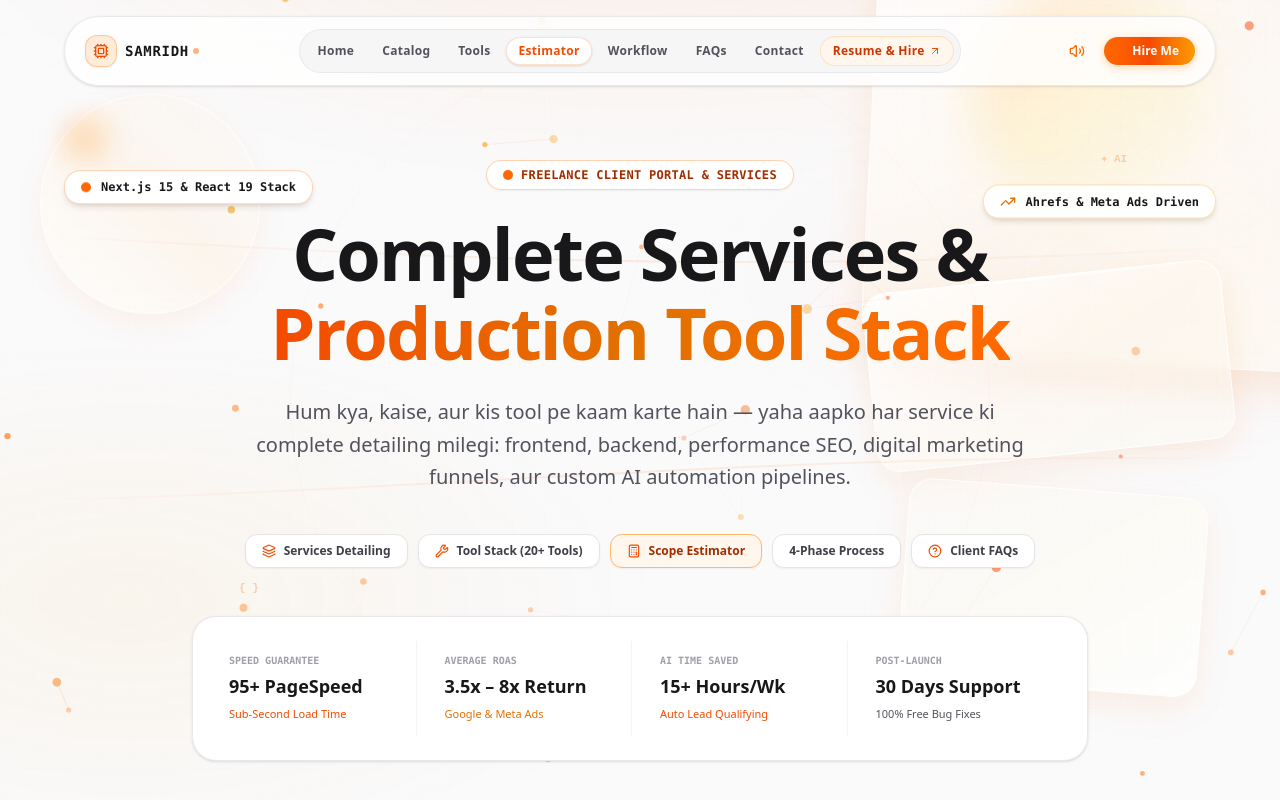
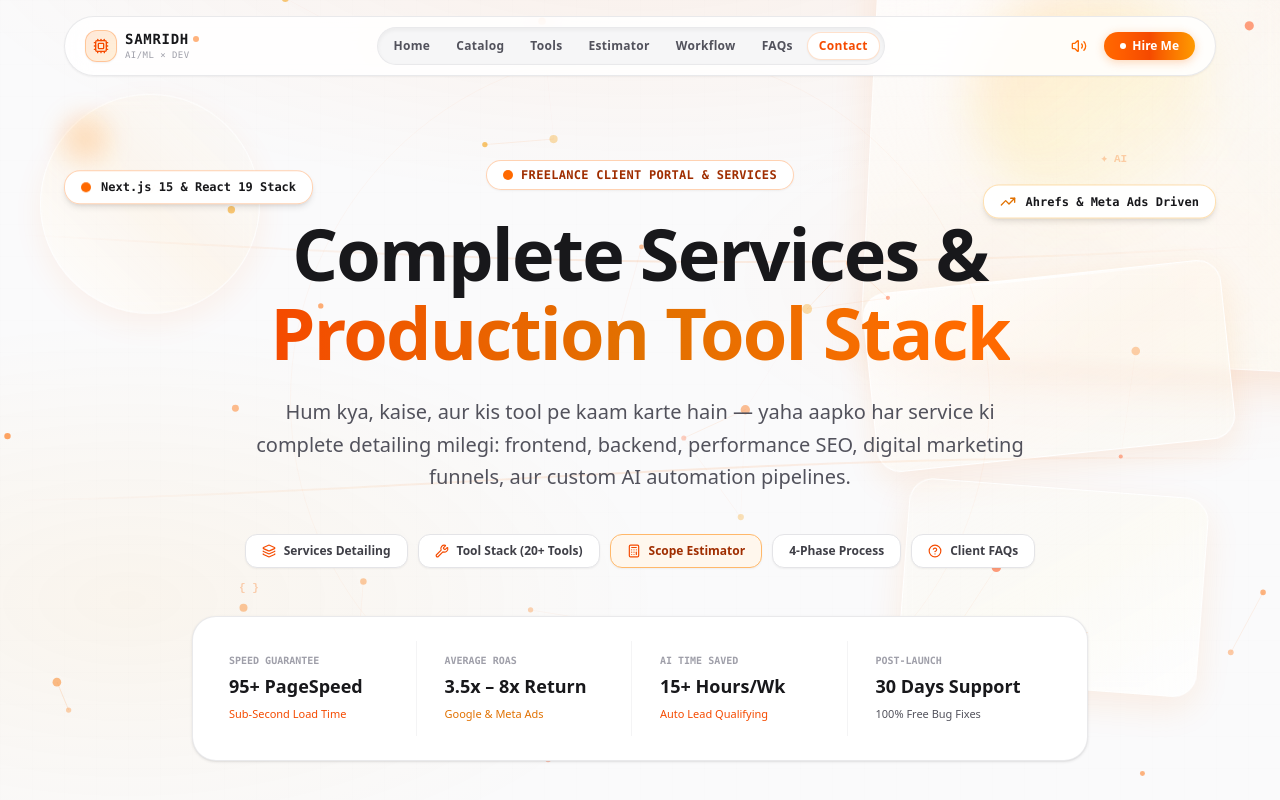
Before and after one commit to samriidhpandey/portfolio, a Next.js app: page /services in a window 1280 px wide. Shown: the top 800 px of the page. Built offline with nearby package versions, Linux system fonts and the light colour scheme.

Commit message:
fix(navbar): refine navigation links, smooth scroll offset, and mobile drawer UX

```diff
--- a/components/Navbar.tsx
+++ b/components/Navbar.tsx
@@ -1,13 +1,18 @@
 "use client";
 
-import { useState, useEffect } from "react";
+import { useState, useEffect, useCallback } from "react";
 import { motion, AnimatePresence } from "framer-motion";
 import { Menu, X, Volume2, VolumeX, Cpu, ArrowUpRight, Briefcase } from "lucide-react";
 import { sound } from "@/lib/audio";
 import { usePathname, useRouter } from "next/navigation";
 import Link from "next/link";
 
-const homeNavLinks = [
+interface NavLinkItem {
+  name: string;
+  href: string;
+}
+
+const homeNavLinks: NavLinkItem[] = [
   { name: "Home", href: "#home" },
   { name: "Services", href: "#services" },
   { name: "About", href: "#about" },
@@ -17,7 +22,7 @@ const homeNavLinks = [
   { name: "Contact", href: "#contact" }
 ];
 
-const servicesPageNavLinks = [
+const servicesPageNavLinks: NavLinkItem[] = [
   { name: "Home", href: "/" },
   { name: "Catalog", href: "#catalog" },
   { name: "Tools", href: "#tools" },
@@ -27,13 +32,13 @@ const servicesPageNavLinks = [
   { name: "Contact", href: "#contact" }
 ];
 
-const hirePageNavLinks = [
-  { name: "Portfolio", href: "/" },
+const hirePageNavLinks: NavLinkItem[] = [
+  { name: "Home", href: "/" },
   { name: "Services", href: "/services" },
   { name: "Resume", href: "#resume" },
   { name: "GitHub", href: "#github" },
   { name: "LinkedIn", href: "#linkedin" },
-  { name: "Inquire", href: "#contact" }
+  { name: "Contact", href: "#contact" }
 ];
 
 export default function Navbar() {
@@ -55,24 +60,62 @@ export default function Navbar() {
     ? servicesPageNavLinks
     : homeNavLinks;
 
+  // Scroll to element with fixed navbar offset and Lenis coordination
+  const scrollToElement = useCallback((targetSelector: string) => {
+    const lenis = (window as unknown as { __lenis?: { scrollTo: (t: string | Element, opts: { offset: number; duration: number }) => void } }).__lenis;
+    const el = document.querySelector(targetSelector);
+    if (!el) return;
+
+    if (lenis) {
+      lenis.scrollTo(el, { offset: -80, duration: 1.1 });
+    } else {
+      const navOffset = 80;
+      const elementPosition = el.getBoundingClientRect().top;
+      const offsetPosition = elementPosition + window.scrollY - navOffset;
+      window.scrollTo({
+        top: offsetPosition,
+        behavior: "smooth"
+      });
+    }
+  }, []);
+
+  // Update active section and scroll state
   useEffect(() => {
     const handleScroll = () => {
       setScrolled(window.scrollY > 20);
 
       const linksWithHashes = currentNavLinks.filter((l) => l.href.startsWith("#"));
+      if (linksWithHashes.length === 0) return;
+
       const sections = linksWithHashes.map((l) => l.href.substring(1));
-      const scrollPos = window.scrollY + 200;
 
+      // Check if user is near the bottom of the page
+      const isAtBottom = window.innerHeight + window.scrollY >= document.documentElement.scrollHeight - 70;
+      if (isAtBottom) {
+        const lastSection = sections[sections.length - 1];
+        if (lastSection) {
+          setActiveSection(lastSection);
+          return;
+        }
+      }
+
+      // Detect active section based on position
+      const scrollThreshold = window.scrollY + 180;
       for (let i = sections.length - 1; i >= 0; i--) {
         const el = document.getElementById(sections[i]);
-        if (el && el.offsetTop <= scrollPos) {
+        if (el) {
+          const rect = el.getBoundingClientRect();
+          const elementTop = rect.top + window.scrollY;
+          if (elementTop <= scrollThreshold) {
             setActiveSection(sections[i]);
             break;
+          }
         }
       }
     };
 
     window.addEventListener("scroll", handleScroll, { passive: true });
+    handleScroll();
     return () => window.removeEventListener("scroll", handleScroll);
   }, [currentNavLinks]);
 
@@ -88,6 +131,15 @@ export default function Navbar() {
     };
   }, [mobileMenuOpen]);
 
+  // Close drawer on Escape key
+  useEffect(() => {
+    const handleKeyDown = (e: KeyboardEvent) => {
+      if (e.key === "Escape") setMobileMenuOpen(false);
+    };
+    window.addEventListener("keydown", handleKeyDown);
+    return () => window.removeEventListener("keydown", handleKeyDown);
+  }, []);
+
   const handleSoundToggle = () => {
     const muted = sound.toggleMute();
     setIsMuted(muted);
@@ -101,7 +153,10 @@ export default function Navbar() {
     if (href.startsWith("#")) {
       const el = document.querySelector(href);
       if (el) {
-        el.scrollIntoView({ behavior: "smooth" });
+        scrollToElement(href);
+      } else {
+        // If element is not on current page (e.g. user on /services clicking a home section)
+        router.push("/" + href);
       }
     } else {
       router.push(href);
@@ -109,12 +164,13 @@ export default function Navbar() {
   };
 
   return (
-    <header className="fixed top-0 left-0 right-0 z-50 flex justify-center pt-2 sm:pt-4 px-2 sm:px-6 pointer-events-none">
+    <header className="fixed top-0 left-0 right-0 z-50 flex justify-center pt-2.5 sm:pt-4 px-3 sm:px-6 pointer-events-none">
       <nav
-        className={`pointer-events-auto w-full max-w-6xl flex items-center justify-between px-3 sm:px-5 py-2 sm:py-3 rounded-full transition-all duration-300 ${
+        aria-label="Main Navigation"
+        className={`pointer-events-auto w-full max-w-6xl flex items-center justify-between px-3.5 sm:px-5 py-2 sm:py-2.5 rounded-full transition-all duration-300 ${
           scrolled
-            ? "glass-panel bg-white/95 shadow-[0_8px_25px_rgba(249,115,22,0.1)] border border-orange-500/20"
-            : "bg-white/80 backdrop-blur-md border border-zinc-200/80 shadow-sm"
+            ? "glass-panel bg-white/95 shadow-[0_10px_30px_rgba(249,115,22,0.12)] border border-orange-500/20"
+            : "bg-white/85 backdrop-blur-md border border-zinc-200/80 shadow-xs"
         }`}
       >
         {/* Brand Logo */}
@@ -128,10 +184,10 @@ export default function Navbar() {
               sound.playClick();
             }
           }}
-          className="flex items-center gap-1.5 sm:gap-2 group cursor-pointer"
+          className="flex items-center gap-2 group cursor-pointer"
           onMouseEnter={() => sound.playHover()}
         >
-          <div className="w-7 h-7 sm:w-8 sm:h-8 rounded-xl bg-gradient-to-br from-orange-500/15 to-amber-500/15 border border-orange-500/30 flex items-center justify-center group-hover:border-orange-500 transition-colors shadow-xs">
+          <div className="w-7 h-7 sm:w-8 sm:h-8 rounded-xl bg-gradient-to-br from-orange-500/15 to-amber-500/15 border border-orange-500/30 flex items-center justify-center group-hover:border-orange-500 group-hover:shadow-[0_0_12px_rgba(249,115,22,0.3)] transition-all shadow-xs">
             <Cpu className="w-3.5 h-3.5 sm:w-4 sm:h-4 text-orange-600 group-hover:scale-110 transition-transform" />
           </div>
           <div className="flex flex-col">
@@ -139,12 +195,12 @@ export default function Navbar() {
               SAMRIDH
               <span className="w-1.5 h-1.5 rounded-full bg-orange-500 animate-pulse" />
             </span>
-            <span className="text-[8px] sm:text-[9px] font-mono text-zinc-400 tracking-wider hidden xs:block">AI/ML × DEV</span>
+            <span className="text-[8px] sm:text-[9px] font-mono text-zinc-400 tracking-wider hidden sm:block">AI/ML × DEV</span>
           </div>
         </Link>
 
         {/* Desktop Navigation Links */}
-        <div className="hidden md:flex items-center gap-1 bg-zinc-100/80 p-1.5 rounded-full border border-zinc-200/70">
+        <div className="hidden md:flex items-center gap-0.5 bg-zinc-100/80 p-1 rounded-full border border-zinc-200/70 shadow-inner">
           {currentNavLinks.map((link) => {
             const isHash = link.href.startsWith("#");
             const isActive = isHash && activeSection === link.href.substring(1);
@@ -157,7 +213,7 @@ export default function Navbar() {
                   handleLinkClick(link.href);
                 }}
                 onMouseEnter={() => sound.playHover()}
-                className={`relative px-3 py-1.5 text-xs font-semibold tracking-wide transition-colors rounded-full cursor-pointer ${
+                className={`relative px-3 py-1.5 text-xs font-semibold tracking-wide transition-colors rounded-full cursor-pointer select-none ${
                   isActive
                     ? "text-orange-600"
                     : "text-zinc-600 hover:text-zinc-900"
@@ -166,7 +222,7 @@ export default function Navbar() {
                 {isActive && (
                   <motion.div
                     layoutId="activeNavTab"
-                    className="absolute inset-0 rounded-full bg-white shadow-sm border border-orange-500/20"
+                    className="absolute inset-0 rounded-full bg-white shadow-xs border border-orange-500/20"
                     transition={{ type: "spring", stiffness: 450, damping: 30 }}
                   />
                 )}
@@ -174,56 +230,26 @@ export default function Navbar() {
               </a>
             );
           })}
-
-          {!isServicesPage && !isHirePage && (
-            <Link
-              href="/services"
-              onClick={() => sound.playClick()}
-              className="relative px-3 py-1.5 text-xs font-bold tracking-wide transition-all rounded-full bg-orange-50 hover:bg-orange-100 text-orange-700 border border-orange-200/70 flex items-center gap-1 cursor-pointer"
-            >
-              <span>Services</span>
-              <ArrowUpRight className="w-3 h-3 text-orange-600" />
-            </Link>
-          )}
-
-          {isServicesPage && (
-            <Link
-              href="/hire"
-              onClick={() => sound.playClick()}
-              className="relative px-3 py-1.5 text-xs font-bold tracking-wide transition-all rounded-full bg-orange-50 hover:bg-orange-100 text-orange-700 border border-orange-200/70 flex items-center gap-1 cursor-pointer"
-            >
-              <span>Resume & Hire</span>
-              <ArrowUpRight className="w-3 h-3 text-orange-600" />
-            </Link>
-          )}
-
-          {isHirePage && (
-            <Link
-              href="/"
-              onClick={() => sound.playClick()}
-              className="relative px-3 py-1.5 text-xs font-bold tracking-wide transition-all rounded-full bg-zinc-200/80 hover:bg-zinc-300 text-zinc-800 cursor-pointer"
-            >
-              <span>Back To Main</span>
-            </Link>
-          )}
         </div>
 
         {/* Right Action Buttons */}
-        <div className="flex items-center gap-1.5 sm:gap-2.5">
+        <div className="flex items-center gap-1.5 sm:gap-2">
+          {/* Sound FX Toggle */}
           <button
             onClick={handleSoundToggle}
             title={isMuted ? "Unmute sound effects" : "Mute sound effects"}
-            className="p-1.5 sm:p-2 rounded-full text-zinc-500 hover:text-orange-600 hover:bg-orange-50 border border-transparent hover:border-orange-200 transition-all cursor-pointer"
+            className="p-1.5 sm:p-2 rounded-full text-zinc-500 hover:text-orange-600 hover:bg-orange-50/80 border border-transparent hover:border-orange-200 transition-all cursor-pointer"
             aria-label="Toggle Sound Effects"
           >
             {isMuted ? <VolumeX className="w-4 h-4" /> : <Volume2 className="w-4 h-4 text-orange-500" />}
           </button>
 
+          {/* Hire Me CTA (hidden on mobile header to avoid clutter, available in mobile drawer) */}
           <Link
             href="/hire"
             onClick={() => sound.playClick()}
             onMouseEnter={() => sound.playHover()}
-            className="flex items-center gap-1 sm:gap-1.5 px-3 sm:px-4 py-1 sm:py-1.5 rounded-full text-[11px] sm:text-xs font-bold text-white bg-gradient-to-r from-orange-500 via-orange-600 to-amber-500 hover:from-orange-600 hover:to-amber-600 transition-all cursor-pointer shadow-[0_2px_10px_rgba(249,115,22,0.3)] hover:scale-105"
+            className="hidden sm:inline-flex items-center gap-1.5 px-3.5 sm:px-4 py-1.5 rounded-full text-xs font-bold text-white bg-gradient-to-r from-orange-500 via-orange-600 to-amber-500 hover:from-orange-600 hover:to-amber-600 transition-all cursor-pointer shadow-[0_2px_10px_rgba(249,115,22,0.3)] hover:scale-105 active:scale-95"
           >
             <span className="w-1.5 h-1.5 rounded-full bg-white animate-ping" />
             <span>Hire Me</span>
@@ -235,8 +261,13 @@ export default function Navbar() {
               sound.playClick();
               setMobileMenuOpen(!mobileMenuOpen);
             }}
-            className="md:hidden p-1.5 sm:p-2 rounded-xl text-zinc-700 hover:text-zinc-900 border border-zinc-200 hover:border-orange-300 bg-white shadow-xs transition-colors cursor-pointer"
+            className={`md:hidden p-1.5 sm:p-2 rounded-xl border transition-all cursor-pointer ${
+              mobileMenuOpen
+                ? "text-orange-600 bg-orange-50 border-orange-300 shadow-xs"
+                : "text-zinc-700 hover:text-zinc-900 border-zinc-200 hover:border-orange-300 bg-white shadow-xs"
+            }`}
             aria-label="Toggle Navigation Menu"
+            aria-expanded={mobileMenuOpen}
           >
             {mobileMenuOpen ? <X className="w-5 h-5 text-orange-600" /> : <Menu className="w-5 h-5" />}
           </button>
@@ -246,25 +277,46 @@ export default function Navbar() {
       {/* Mobile Drawer Navigation overlay */}
       <AnimatePresence>
         {mobileMenuOpen && (
+          <>
+            {/* Backdrop Blur Overlay */}
             <motion.div
-            initial={{ opacity: 0, y: -10, scale: 0.96 }}
+              key="mobile-backdrop"
+              initial={{ opacity: 0 }}
+              animate={{ opacity: 1 }}
+              exit={{ opacity: 0 }}
+              transition={{ duration: 0.2 }}
+              onClick={() => setMobileMenuOpen(false)}
+              className="pointer-events-auto fixed inset-0 bg-black/40 backdrop-blur-xs z-40 md:hidden"
+              aria-hidden="true"
+            />
+
+            {/* Slide & Fade Mobile Drawer Card */}
+            <motion.div
+              key="mobile-drawer"
+              initial={{ opacity: 0, y: -16, scale: 0.95 }}
               animate={{ opacity: 1, y: 0, scale: 1 }}
-            exit={{ opacity: 0, y: -10, scale: 0.96 }}
-            transition={{ duration: 0.2 }}
-            className="pointer-events-auto fixed top-16 left-3 right-3 p-4 sm:p-5 rounded-3xl bg-white/98 backdrop-blur-2xl border border-orange-500/30 shadow-[0_20px_50px_rgba(0,0,0,0.15)] flex flex-col gap-1.5 md:hidden z-50 max-h-[85vh] overflow-y-auto"
+              exit={{ opacity: 0, y: -16, scale: 0.95 }}
+              transition={{ duration: 0.22, ease: [0.16, 1, 0.3, 1] }}
+              className="pointer-events-auto fixed top-16 left-3 right-3 sm:left-6 sm:right-6 p-4 sm:p-5 rounded-3xl bg-white/98 backdrop-blur-2xl border border-orange-500/25 shadow-[0_25px_60px_-15px_rgba(0,0,0,0.25)] flex flex-col gap-1.5 md:hidden z-50 max-h-[85vh] overflow-y-auto"
             >
-            <div className="flex items-center justify-between pb-2 mb-1 border-b border-zinc-100">
-              <span className="text-[10px] font-mono text-orange-600 font-bold uppercase tracking-widest">
+              {/* Drawer Header */}
+              <div className="flex items-center justify-between pb-2.5 mb-1 border-b border-zinc-100">
+                <div className="flex items-center gap-2">
+                  <span className="w-2 h-2 rounded-full bg-orange-500 animate-pulse" />
+                  <span className="text-[11px] font-mono text-zinc-900 font-bold uppercase tracking-wider">
                     NAVIGATION MENU
                   </span>
+                </div>
                 <button
                   onClick={() => setMobileMenuOpen(false)}
-                className="p-1 rounded-full text-zinc-400 hover:text-zinc-600"
+                  className="text-[10px] font-mono font-semibold text-zinc-400 hover:text-orange-600 px-2 py-0.5 rounded-md hover:bg-orange-50 transition-colors"
                 >
-                <X className="w-4 h-4" />
+                  CLOSE
                 </button>
               </div>
 
+              {/* Links List */}
+              <div className="flex flex-col gap-1 py-1">
                 {currentNavLinks.map((link) => {
                   const isHash = link.href.startsWith("#");
                   const isActive = isHash && activeSection === link.href.substring(1);
@@ -276,23 +328,30 @@ export default function Navbar() {
                         e.preventDefault();
                         handleLinkClick(link.href);
                       }}
-                  className={`flex items-center justify-between px-4 py-3 rounded-2xl text-sm font-semibold transition-all ${
+                      className={`flex items-center justify-between px-3.5 py-2.5 rounded-xl text-sm font-semibold transition-all ${
                         isActive
-                      ? "text-orange-600 bg-orange-50 border border-orange-200 font-bold shadow-xs"
+                          ? "text-orange-600 bg-orange-50/80 border border-orange-200/80 font-bold shadow-xs"
                           : "text-zinc-700 hover:text-zinc-900 hover:bg-zinc-50"
                       }`}
                     >
                       <span>{link.name}</span>
-                  {isActive && <span className="w-2 h-2 rounded-full bg-orange-500" />}
+                      {isActive && (
+                        <span className="w-2 h-2 rounded-full bg-orange-500 shadow-[0_0_8px_rgba(249,115,22,0.6)]" />
+                      )}
                     </a>
                   );
                 })}
+              </div>
 
+              {/* Bottom Quick-Action CTAs */}
               <div className="pt-3 mt-1 border-t border-zinc-100 space-y-2">
                 <Link
                   href="/hire"
-                onClick={() => setMobileMenuOpen(false)}
-                className="flex items-center justify-between px-4 py-3 rounded-2xl text-sm font-bold bg-gradient-to-r from-orange-500 to-amber-500 text-white shadow-md"
+                  onClick={() => {
+                    sound.playClick();
+                    setMobileMenuOpen(false);
+                  }}
+                  className="flex items-center justify-between px-4 py-3 rounded-2xl text-sm font-bold bg-gradient-to-r from-orange-500 via-orange-600 to-amber-500 text-white shadow-md hover:opacity-95 transition-opacity"
                 >
                   <div className="flex items-center gap-2">
                     <Briefcase className="w-4 h-4" />
@@ -300,11 +359,15 @@ export default function Navbar() {
                   </div>
                   <ArrowUpRight className="w-4 h-4" />
                 </Link>
+
                 {!isServicesPage && (
                   <Link
                     href="/services"
-                  onClick={() => setMobileMenuOpen(false)}
-                  className="flex items-center justify-between px-4 py-3 rounded-2xl text-sm font-bold bg-orange-50 text-orange-700 border border-orange-200"
+                    onClick={() => {
+                      sound.playClick();
+                      setMobileMenuOpen(false);
+                    }}
+                    className="flex items-center justify-between px-4 py-3 rounded-2xl text-sm font-bold bg-orange-50 hover:bg-orange-100 text-orange-700 border border-orange-200 transition-colors"
                   >
                     <span>Explore Full Services Page</span>
                     <ArrowUpRight className="w-4 h-4" />
@@ -312,6 +375,7 @@ export default function Navbar() {
                 )}
               </div>
             </motion.div>
+          </>
         )}
       </AnimatePresence>
     </header>
--- a/components/SmoothScroll.tsx
+++ b/components/SmoothScroll.tsx
@@ -18,6 +18,8 @@ export default function SmoothScroll({ children }: { children: React.ReactNode }
       wheelMultiplier: 0.9,
     });
 
+    (window as unknown as { __lenis?: Lenis }).__lenis = lenis;
+
     function raf(time: number) {
       lenis.raf(time);
       requestAnimationFrame(raf);
@@ -28,6 +30,7 @@ export default function SmoothScroll({ children }: { children: React.ReactNode }
     return () => {
       cancelAnimationFrame(rafId);
       lenis.destroy();
+      delete (window as unknown as { __lenis?: Lenis }).__lenis;
     };
   }, []);
 
```
Lines whose indentation alone changed are shown as unchanged.
